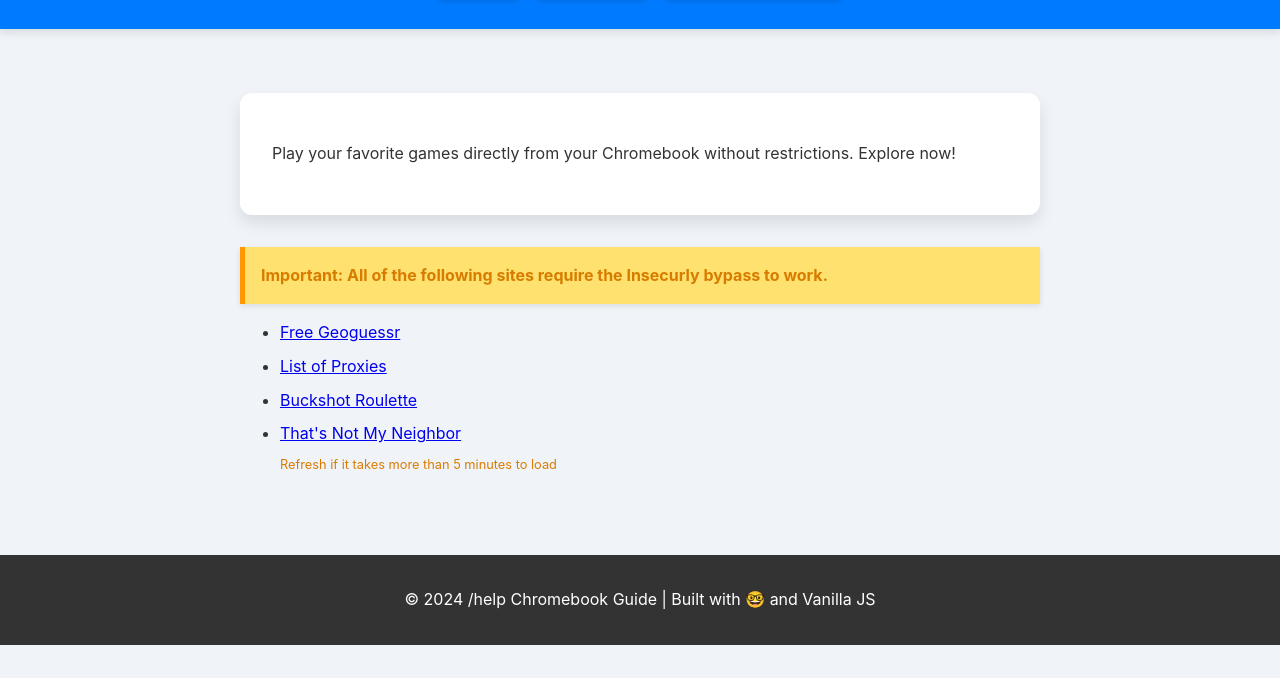
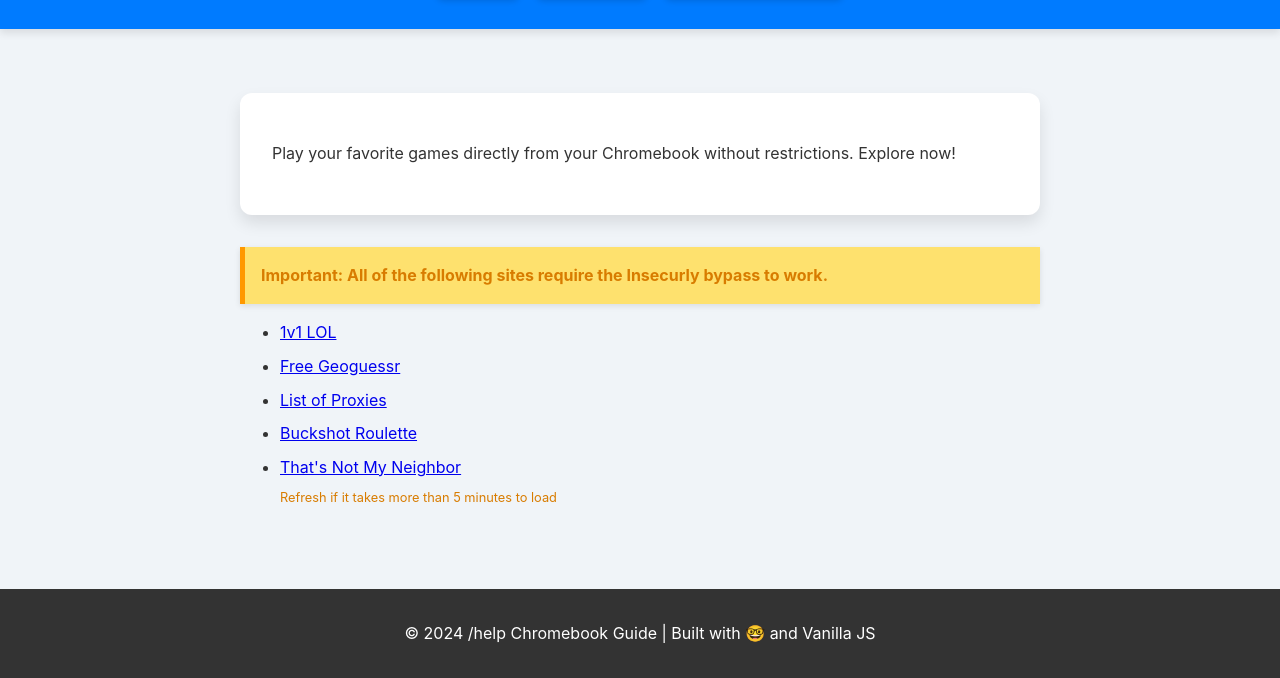
Before and after one commit to SuchAGoopster/SuchAGoopster.github.io, a plain HTML site: page misc-games.html in a window 1280 px wide. Shown: the part 150-828 px from the top of the page. Before the commit the page ends 800 px from the top, so only its background shows below. Drawn offline with Linux system fonts and the light colour scheme.

Commit message:
Update misc-games.html
added 1v1lol

```diff
--- a/misc-games.html
+++ b/misc-games.html
@@ -30,6 +30,7 @@
 
         <section class="note-list">
             <ul>
+                <li><a href="https://education76.github.io/g77/1v1-lol-3/" target="_blank">1v1 LOL</a></li>
                 <li><a href="https://virtualvacation.us/guess#google_vignette" target="_blank">Free Geoguessr</a></li>
                 <li><a href="https://nirbytes.com/post/1000-proxies-for-school-chromebook-2024#mcetoc_1i64jd5ii7" target="_blank">List of Proxies</a></li>
                 <li><a href="https://buckshotroulette.online/game/ver15/" target="_blank">Buckshot Roulette</a></li>
```
